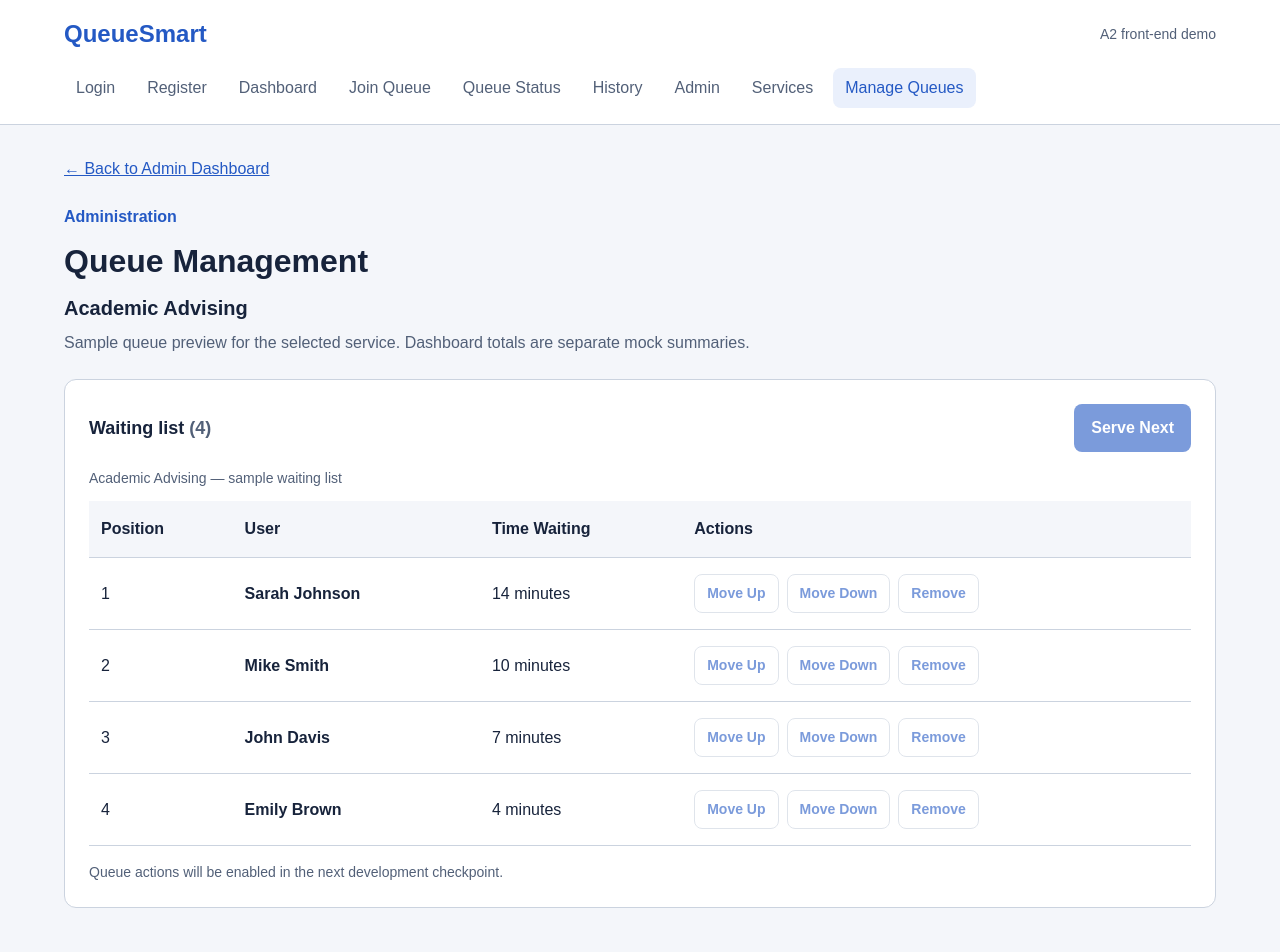
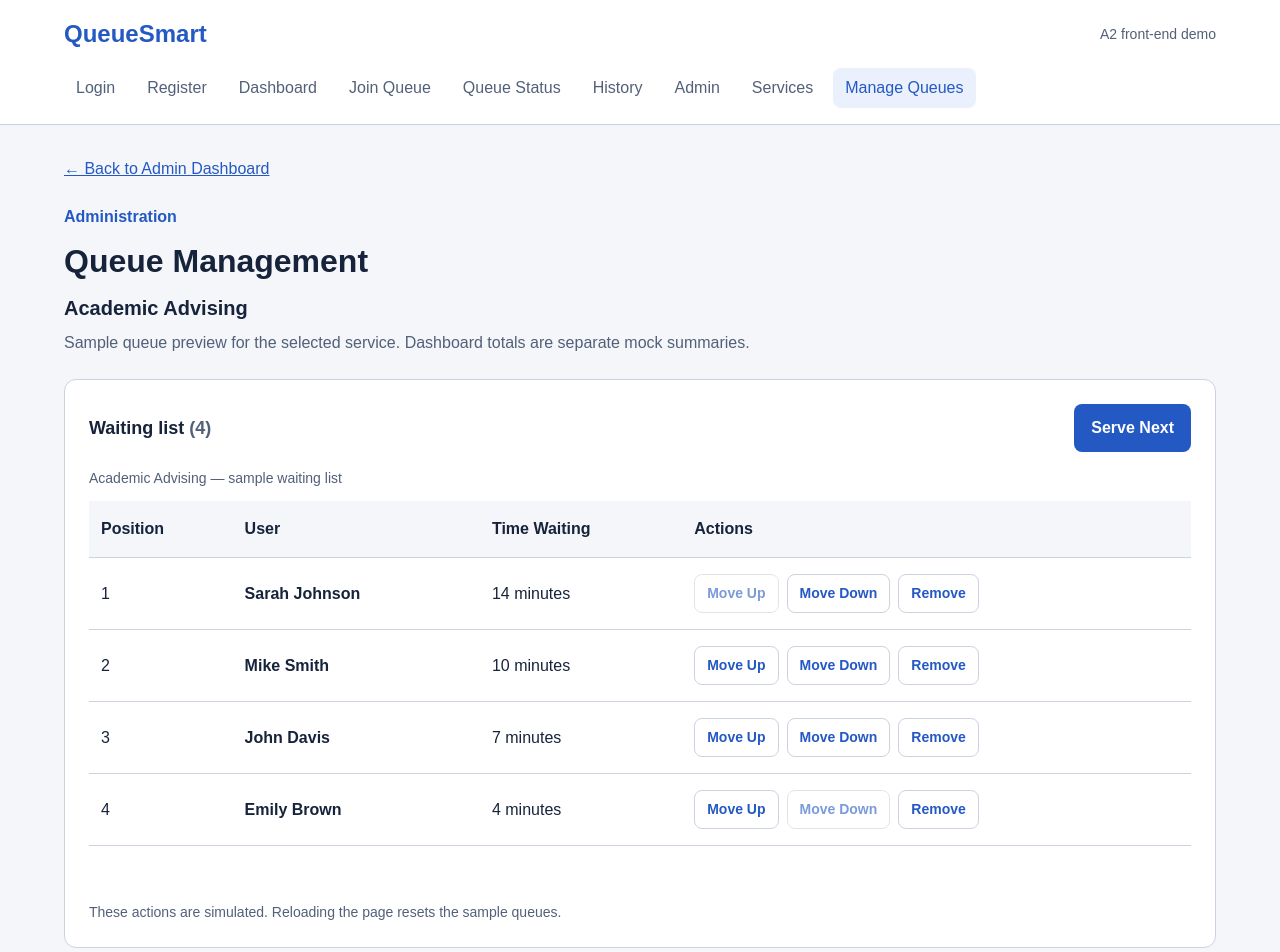
Before and after one commit to abeljoseph42/QueueSmart, a React app in the folder frontend/: page /admin/queues in a window 1280 px wide. Shown: the top 952 px of the page. Built offline with nearby package versions, Linux system fonts and the light colour scheme; the HTML template or start-up script is replaced by a standard one.

Commit message:
implement mock queue management actions

```diff
--- a/frontend/src/pages/admin/QueueManagement.css
+++ b/frontend/src/pages/admin/QueueManagement.css
@@ -22,3 +22,7 @@
   .queue-management th,
   .queue-management td { padding: 0.75rem 0.5rem; }
 }
+
+.queue-management__message { min-height: 1.5rem; margin: 1rem 0 0; }
+.queue-management button:disabled:hover { background: var(--color-primary); }
+.queue-management .button-secondary:disabled:hover { background: white; }
--- a/frontend/src/pages/admin/QueueManagement.jsx
+++ b/frontend/src/pages/admin/QueueManagement.jsx
@@ -1,3 +1,4 @@
+import { useState } from 'react'
 import { Link, useSearchParams } from 'react-router-dom'
 import './QueueManagement.css'
 
@@ -19,7 +20,56 @@ export default function QueueManagement() {
   const [searchParams] = useSearchParams()
   const serviceId = searchParams.get('service') ?? 'academic-advising'
   const serviceName = Object.hasOwn(serviceNames, serviceId) ? serviceNames[serviceId] : null
-  const queue = serviceId === 'academic-advising' ? academicQueue : []
+  const [queues, setQueues] = useState({
+    'academic-advising': { users: academicQueue, message: '' },
+  })
+  const queueState = queues[serviceId] ?? { users: [], message: '' }
+  const queue = queueState.users
+
+  function moveUser(userId, direction) {
+    setQueues((current) => {
+      const state = current[serviceId]
+      if (!state) return current
+      const index = state.users.findIndex((user) => user.id === userId)
+      const nextIndex = index + direction
+      if (index < 0 || nextIndex < 0 || nextIndex >= state.users.length) return current
+      const users = [...state.users]
+      ;[users[index], users[nextIndex]] = [users[nextIndex], users[index]]
+      return {
+        ...current,
+        [serviceId]: { users, message: `${users[nextIndex].name} moved to position ${nextIndex + 1}.` },
+      }
+    })
+  }
+
+  function removeUser(userId) {
+    setQueues((current) => {
+      const state = current[serviceId]
+      const user = state?.users.find((entry) => entry.id === userId)
+      if (!user) return current
+      return {
+        ...current,
+        [serviceId]: {
+          users: state.users.filter((entry) => entry.id !== userId),
+          message: `${user.name} has been removed from the queue.`,
+        },
+      }
+    })
+  }
+
+  function serveNext() {
+    setQueues((current) => {
+      const state = current[serviceId]
+      if (!state?.users.length) return current
+      return {
+        ...current,
+        [serviceId]: {
+          users: state.users.slice(1),
+          message: `${state.users[0].name} has been served.`,
+        },
+      }
+    })
+  }
 
   if (!serviceName) {
     return (
@@ -43,7 +93,7 @@ export default function QueueManagement() {
       <div className="card">
         <div className="queue-management__summary">
           <h3>Waiting list <span>({queue.length})</span></h3>
-          <button type="button" disabled>Serve Next</button>
+          <button type="button" onClick={serveNext} disabled={queue.length === 0}>Serve Next</button>
         </div>
         <div className="queue-management__table-wrapper" role="region" aria-label={`${serviceName} waiting list`} tabIndex={0}>
           <table>
@@ -64,20 +114,21 @@ export default function QueueManagement() {
                   <td>{user.waitTime} minutes</td>
                   <td>
                     <div className="queue-management__actions">
-                      <button type="button" className="button-secondary" disabled aria-label={`Move ${user.name} up`}>Move Up</button>
-                      <button type="button" className="button-secondary" disabled aria-label={`Move ${user.name} down`}>Move Down</button>
-                      <button type="button" className="button-secondary" disabled aria-label={`Remove ${user.name}`}>Remove</button>
+                      <button type="button" className="button-secondary" onClick={() => moveUser(user.id, -1)} disabled={index === 0} aria-label={`Move ${user.name} up`}>Move Up</button>
+                      <button type="button" className="button-secondary" onClick={() => moveUser(user.id, 1)} disabled={index === queue.length - 1} aria-label={`Move ${user.name} down`}>Move Down</button>
+                      <button type="button" className="button-secondary" onClick={() => removeUser(user.id)} aria-label={`Remove ${user.name}`}>Remove</button>
                     </div>
                   </td>
                 </tr>
               ))}
               {queue.length === 0 && (
-                <tr><td colSpan={4} className="queue-management__empty">No sample users have been added for this service.</td></tr>
+                <tr><td colSpan={4} className="queue-management__empty">{serviceId === 'academic-advising' ? 'No one is waiting in this queue.' : 'No sample users have been added for this service.'}</td></tr>
               )}
             </tbody>
           </table>
         </div>
-        <p className="queue-management__note">Queue actions will be enabled in the next development checkpoint.</p>
+        <p className="queue-management__message success-message" role="status">{queueState.message}</p>
+        <p className="queue-management__note">These actions are simulated. Reloading the page resets the sample queues.</p>
       </div>
     </section>
   )
```
